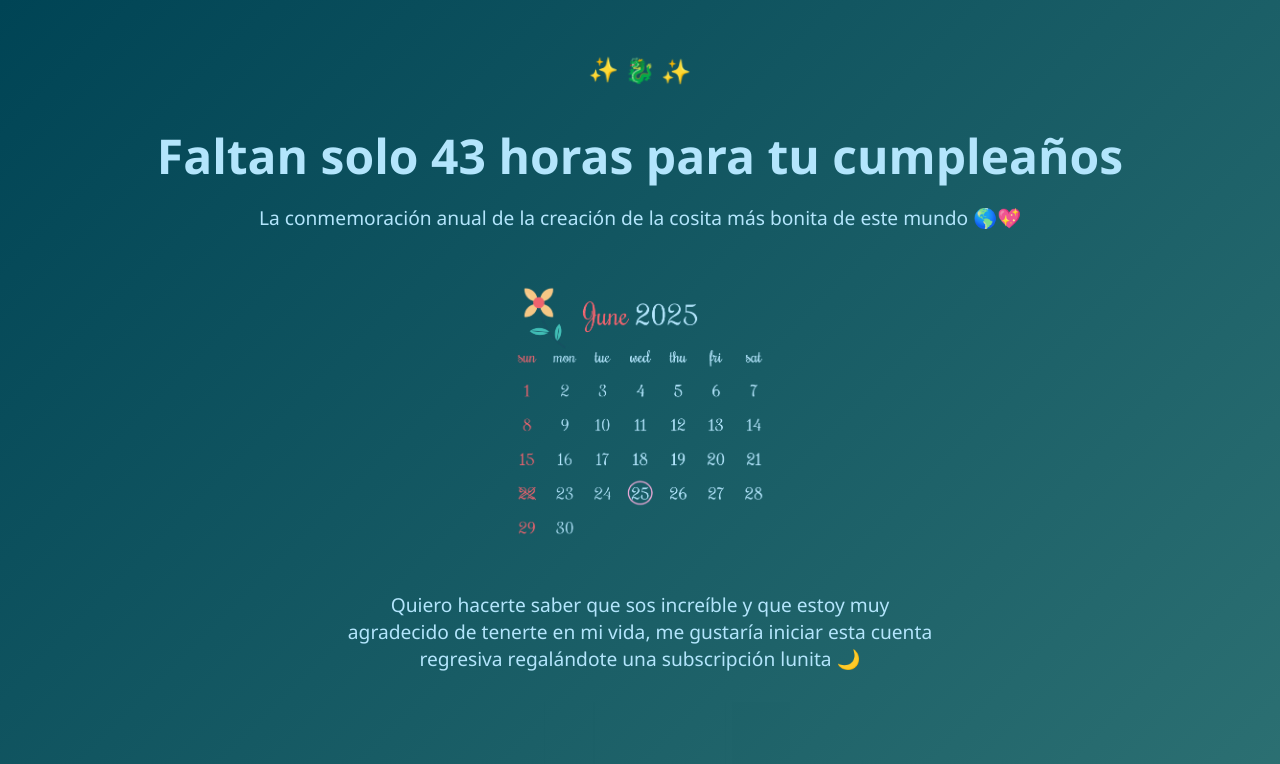
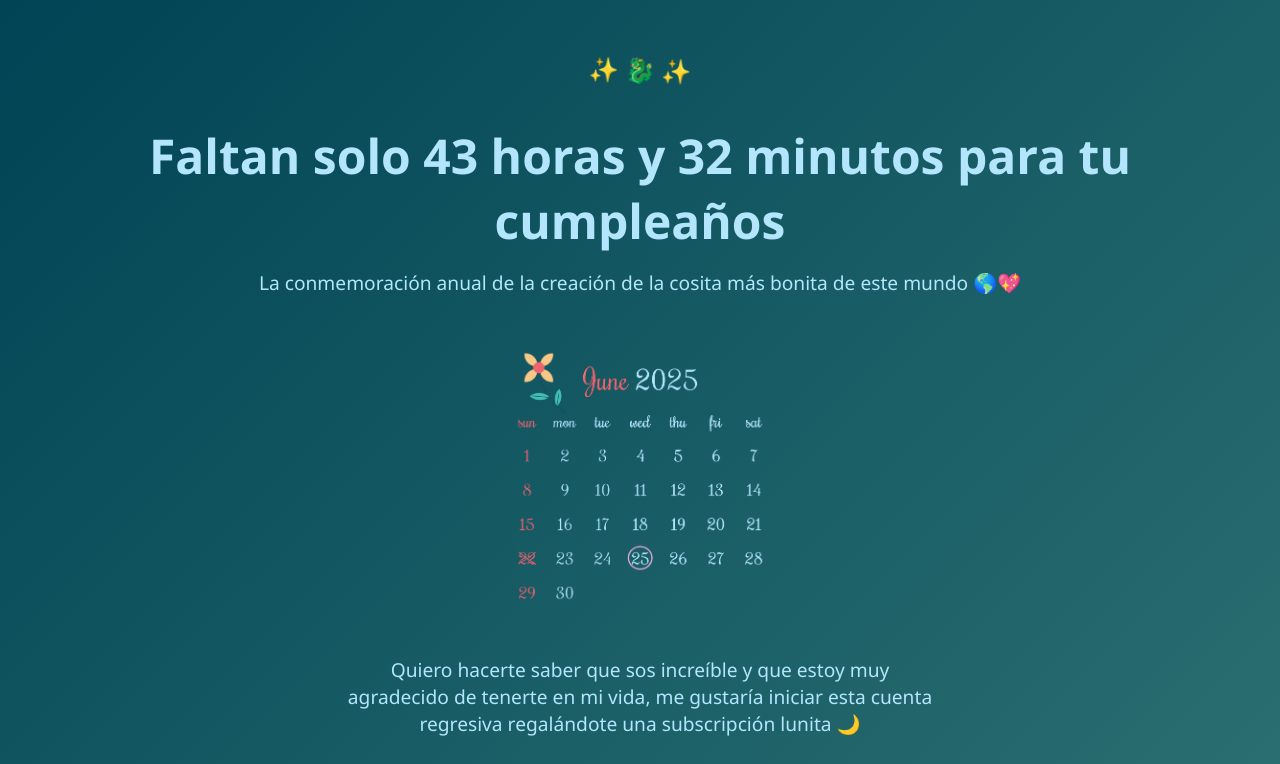
Before and after one commit to roc3l/Cuenta-Regresiva, a plain HTML site: page index.html in a window 1280 px wide. Shown: the top 764 px of the page. Drawn offline with Linux system fonts and the light colour scheme.

Commit message:
hora y minutos

```diff
--- a/index.html
+++ b/index.html
@@ -72,14 +72,18 @@
     function updateCountdown() {
       const now = new Date();
       const targetDate = new Date(Date.UTC(2025, 5, 25, 3, 0, 0)); // 25 junio 2025 00:00 UTC-3
+
       const diffMs = targetDate - now;
-      const diffHours = Math.floor(diffMs / (1000 * 60 * 60));
 
-      const title = document.getElementById("countdown-title");
-      if (diffHours > 0) {
-        title.textContent = `Faltan solo ${diffHours} hora${diffHours === 1 ? '' : 's'} para tu cumpleaños`;
+      if (diffMs > 0) {
+        const totalMinutes = Math.floor(diffMs / (1000 * 60));
+        const hours = Math.floor(totalMinutes / 60);
+        const minutes = totalMinutes % 60;
+
+        const title = document.getElementById("countdown-title");
+        title.textContent = `Faltan solo ${hours} hora${hours === 1 ? '' : 's'} y ${minutes} minuto${minutes === 1 ? '' : 's'} para tu cumpleaños`;
       } else {
-        title.textContent = "¡Feliz cumpleaños! 🎂";
+        document.getElementById("countdown-title").textContent = "¡Feliz cumpleaños! 🎂";
       }
     }
 
```
